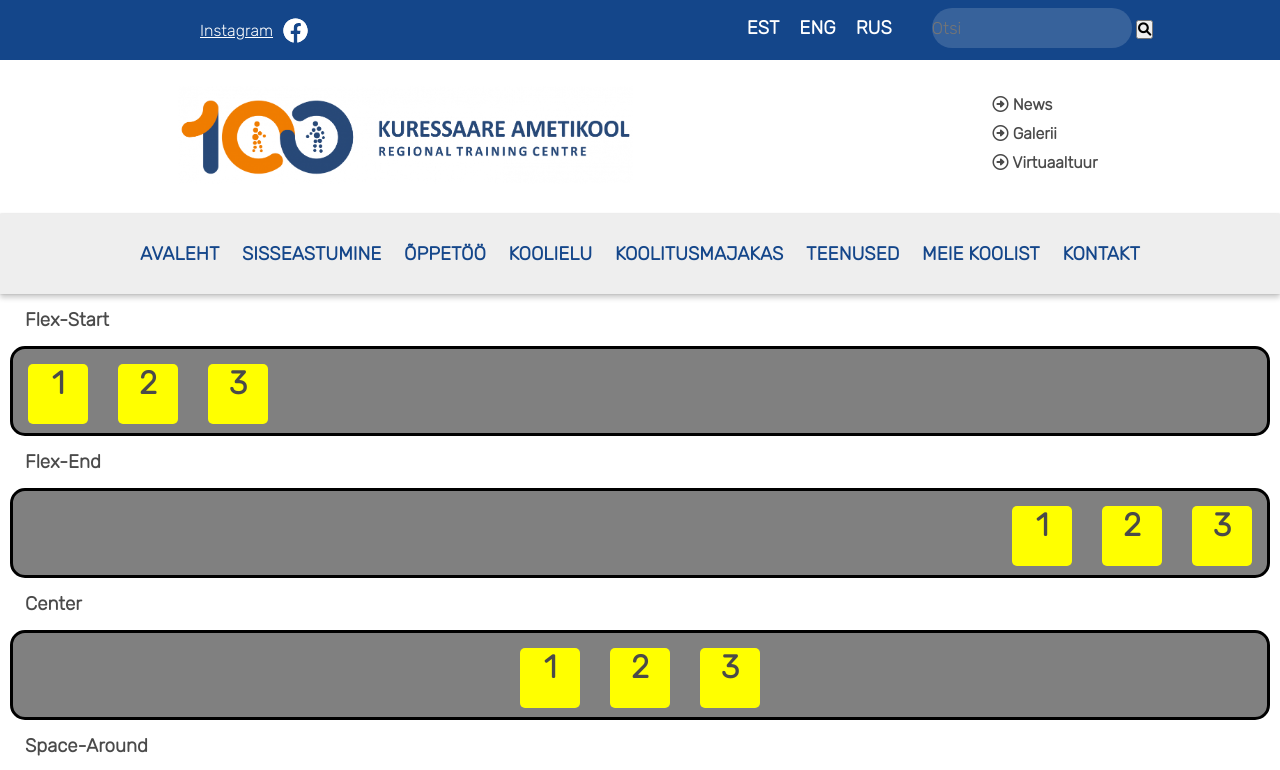
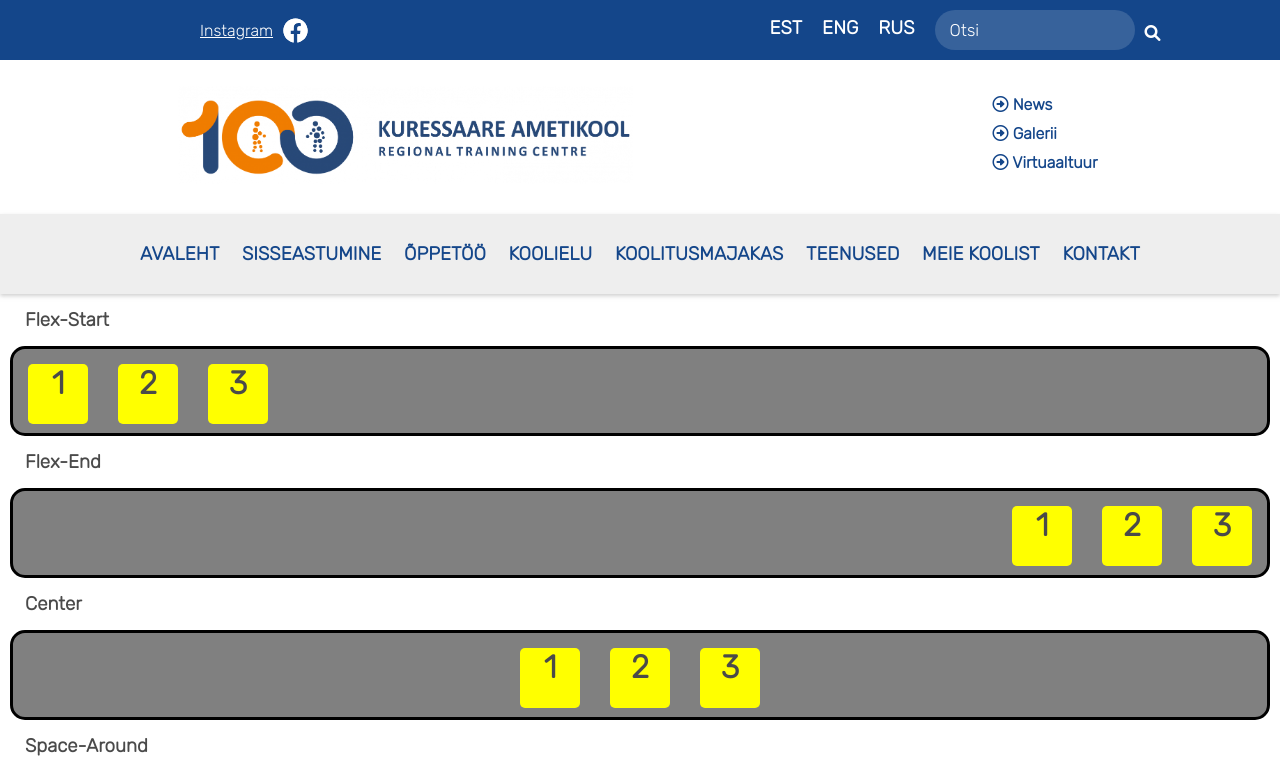
Before and after one commit to LucaLeaf/flex, a plain HTML site: page Flex/index.html in a window 1280 px wide. Shown: the top 770 px of the page. Drawn offline with Linux system fonts and the light colour scheme.

Commit message:
Add files via upload

```diff
--- a/Flex/index.html
+++ b/Flex/index.html
@@ -30,10 +30,8 @@
                     <h3>ENG</h3>
                     <h3>RUS</h3>
                 </div>
-                <form class="search" action="/action_page.php">
-                    <input type="text" placeholder="Otsi"</input>
-                    <button type="submit"><i class="fa fa-search"></i></button>
-                </form>
+                <input class="input-field" type="text" placeholder="Otsi">
+                <i class="fa fa-search"></i>
             </div>
         </div>
     </div>
--- a/Flex/style.css
+++ b/Flex/style.css
@@ -175,6 +175,7 @@ h1 {
 .text {
     padding-top: 30px;
     gap: 3;
+    color: #14468a;
 }
 
 h4 {
@@ -219,7 +220,7 @@ a {
     background-color: #EEEEEE;
     justify-content: center;
     flex-wrap: wrap;
-    box-shadow: 0 0px 2px 0 rgba(0, 0, 0, 0.2), 0 4px 5px 0 rgba(0, 0, 0, 0.19);
+    box-shadow: 0 0.125rem 0.25rem 0 rgb(161 161 161 / 50%);
 }
 
 .nav {
@@ -276,7 +277,7 @@ a {
     height: 55px;
 }
 
-.search input[type=text] {
+.input-field {
     height: 40px;
     width: 200px;
     background-color: #37629b;
@@ -284,12 +285,18 @@ a {
     font-size: 17px;
     color: #fff;
     border: none;
+    padding: 15px;
+    margin: 10px;
 }
 
 .name {
     margin: 15px;
 }
 
-.form-control {
-    padding: 20px 60px;
+::placeholder {
+    color: white;
 }
+
+.fa-search {
+    padding-top: 25px;
+}
```
